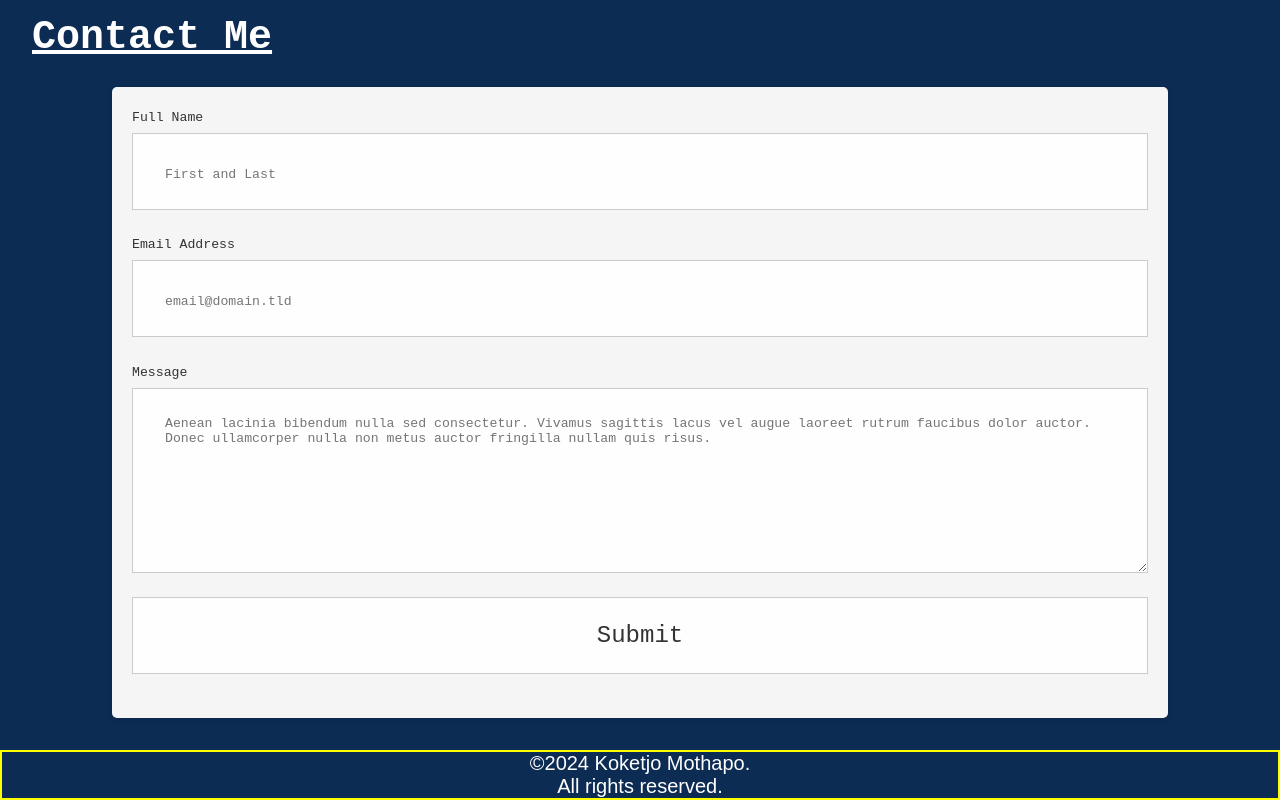
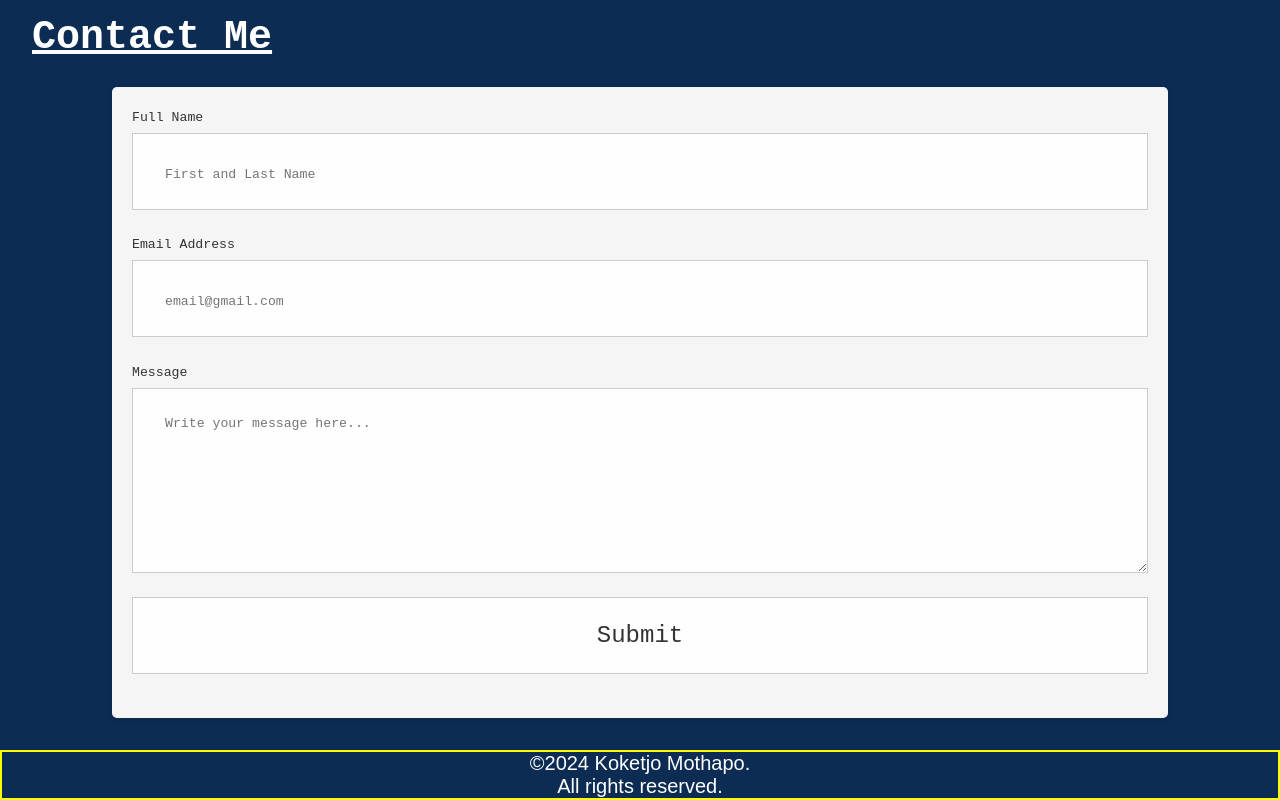
Before and after one commit to koketso16/InternCareer, a plain HTML site: page index.html in a window 1280 px wide. Shown: the part 3028-3828 px from the top of the page. Drawn offline with Linux system fonts and the light colour scheme.

Commit message:
Updated placeholders

```diff
--- a/index.html
+++ b/index.html
@@ -201,11 +201,11 @@
         <form id="fs-frm" name="simple-contact-form" accept-charset="utf-8" action="https://formspree.io/f/xwkgarbz" method="post">
           <fieldset id="fs-frm-inputs">
             <label for="full-name">Full Name</label>
-            <input type="text" name="name" id="full-name" placeholder="First and Last" required="" fdprocessedid="h2jm9">
+            <input type="text" name="name" id="full-name" placeholder="First and Last Name" required="" fdprocessedid="h2jm9">
             <label for="email-address">Email Address</label>
-            <input type="email" name="_replyto" id="email-address" placeholder="email@domain.tld" required="" fdprocessedid="2dyv27">
+            <input type="email" name="_replyto" id="email-address" placeholder="email@gmail.com" required="" fdprocessedid="2dyv27">
             <label for="message">Message</label>
-            <textarea rows="5" name="message" id="message" placeholder="Aenean lacinia bibendum nulla sed consectetur. Vivamus sagittis lacus vel augue laoreet rutrum faucibus dolor auctor. Donec ullamcorper nulla non metus auctor fringilla nullam quis risus." required=""></textarea>
+            <textarea rows="5" name="message" id="message" placeholder="Write your message here..." required=""></textarea>
             <input type="hidden" name="_subject" id="email-subject" value="Contact Form Submission">
           </fieldset>
           <input type="submit" value="Submit" fdprocessedid="aeaxiv">
```
